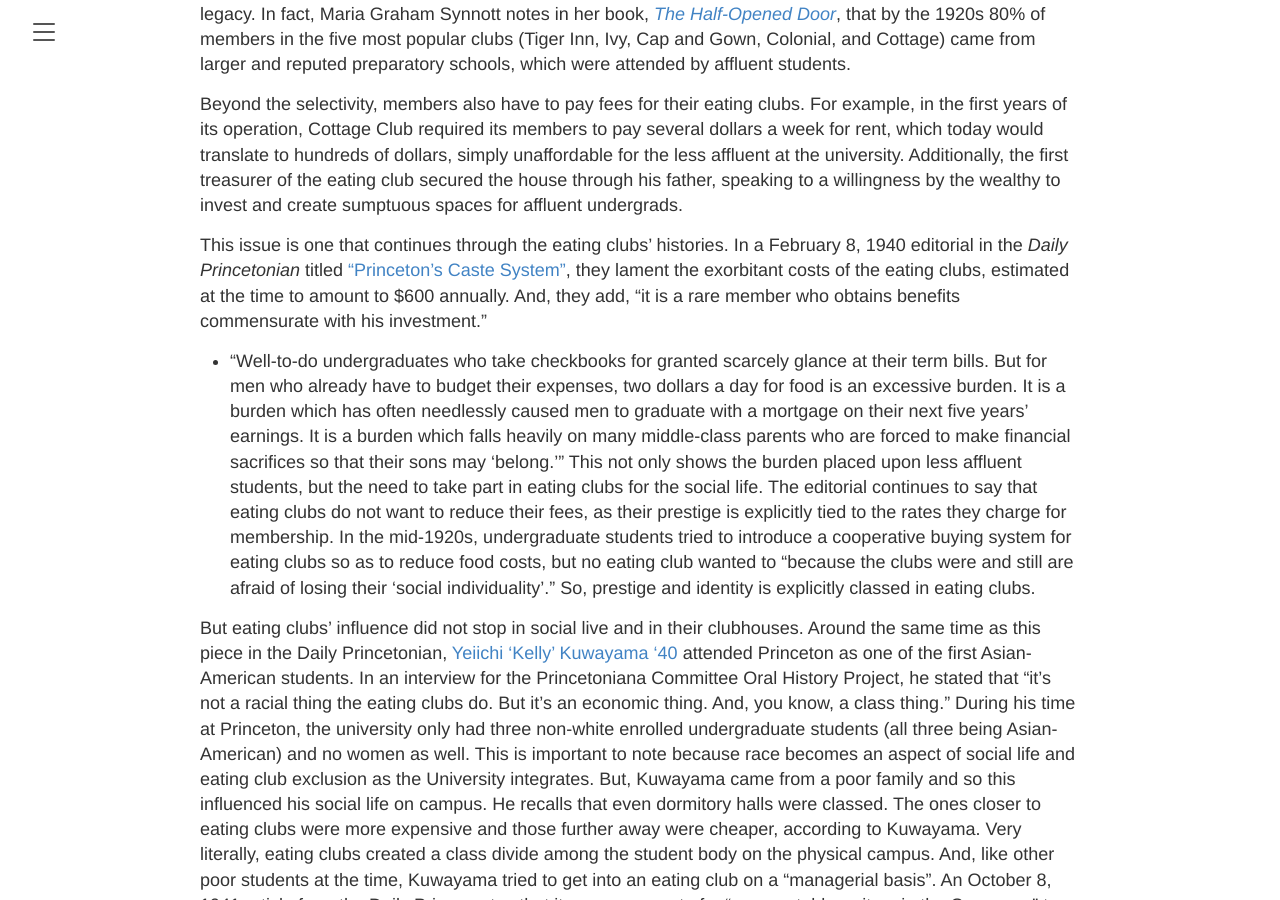
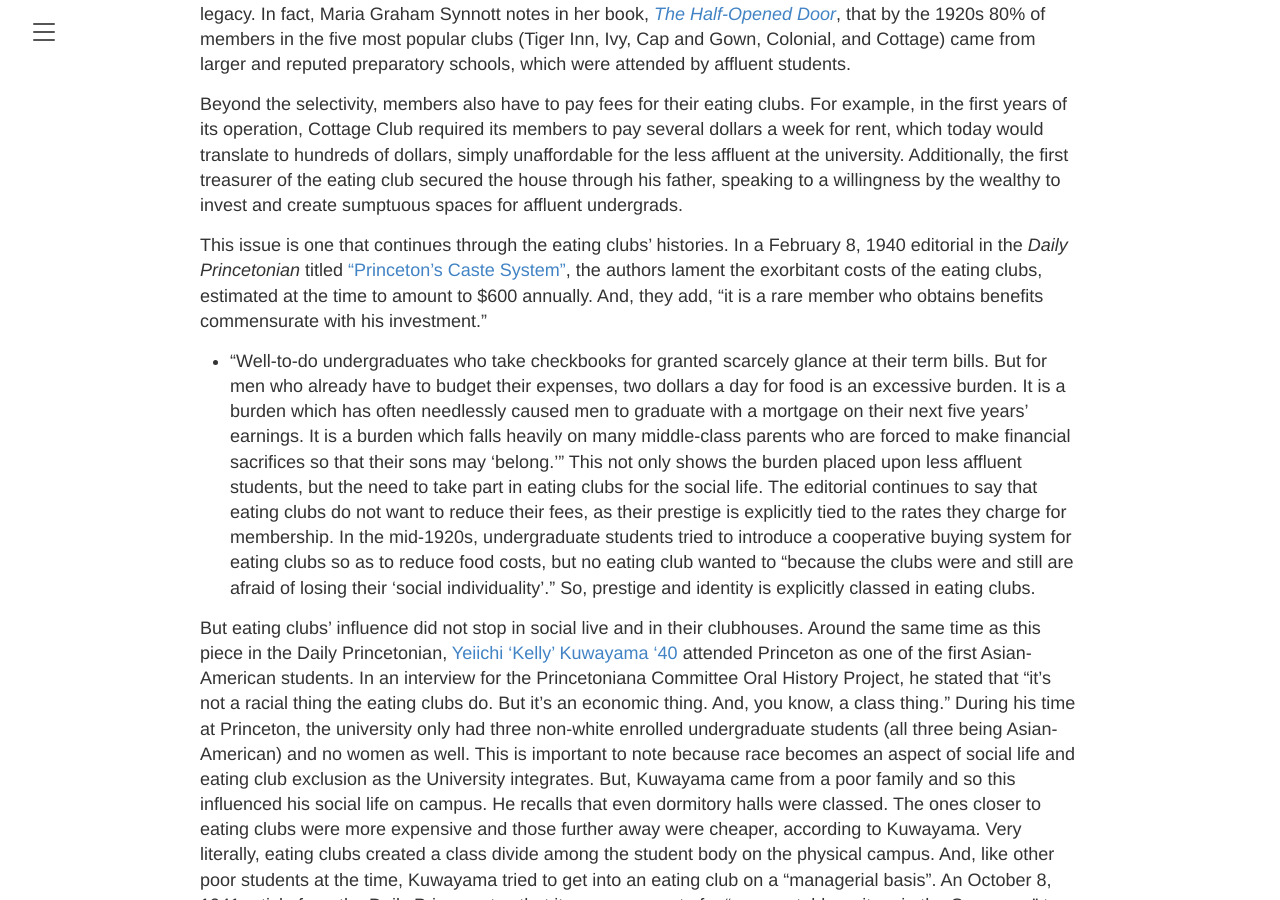
Before and after one commit to HUM-331-Princeton/inclusivity-eating-clubs, a Jekyll site: the page built from _posts/2021-05-08-class.md, in a window 1280 px wide and 900 px high, scrolled down 864 px. Built offline with Jekyll 4.4.1, drawn with Linux system fonts in a browser that asks for light colours.

Commit message:
Update 2021-05-08-class.md

```diff
--- a/_posts/2021-05-08-class.md
+++ b/_posts/2021-05-08-class.md
@@ -15,7 +15,7 @@ Eating clubs were founded on the notion of exclusion, creating spaces for select
 
 Beyond the selectivity, members also have to pay fees for their eating clubs. For example, in the first years of its operation, Cottage Club required its members to pay several dollars a week for rent, which today would translate to hundreds of dollars, simply unaffordable for the less affluent at the university. Additionally, the first treasurer of the eating club secured the house through his father, speaking to a willingness by the wealthy to invest and create sumptuous spaces for affluent undergrads.
 
-This issue is one that continues through the eating clubs’ histories. In a February 8, 1940 editorial in the *Daily Princetonian* titled [“Princeton’s Caste System”](https://theprince.princeton.edu/princetonperiodicals/?a=d&d=Princetonian19400208-01.2.17&e=------199-en-20--1--txt-txIN-fighting+for+a+place+at+the+street----1994--), they lament the exorbitant costs of the eating clubs, estimated at the time to amount to $600 annually. And, they add, “it is a rare member who obtains benefits commensurate with his investment.”
+This issue is one that continues through the eating clubs’ histories. In a February 8, 1940 editorial in the *Daily Princetonian* titled [“Princeton’s Caste System”](https://theprince.princeton.edu/princetonperiodicals/?a=d&d=Princetonian19400208-01.2.17&e=------199-en-20--1--txt-txIN-fighting+for+a+place+at+the+street----1994--), the authors lament the exorbitant costs of the eating clubs, estimated at the time to amount to $600 annually. And, they add, “it is a rare member who obtains benefits commensurate with his investment.”
 * “Well-to-do undergraduates who take checkbooks for granted scarcely glance at their term bills. But for men who already have to budget their expenses, two dollars a day for food is an excessive burden. It is a burden which has often needlessly caused men to graduate with a mortgage on their next five years' earnings. It is a burden which falls heavily on many middle-class parents who are forced to make financial sacrifices so that their sons may ‘belong.’”
 This not only shows the burden placed upon less affluent students, but the need to take part in eating clubs for the social life. The editorial continues to say that eating clubs do not want to reduce their fees, as their prestige is explicitly tied to the rates they charge for membership. In the mid-1920s, undergraduate students tried to introduce a cooperative buying system for eating clubs so as to reduce food costs, but no eating club wanted to “because the clubs were and still are afraid of losing their ‘social individuality’.” So, prestige and identity is explicitly classed in eating clubs.
 
```
